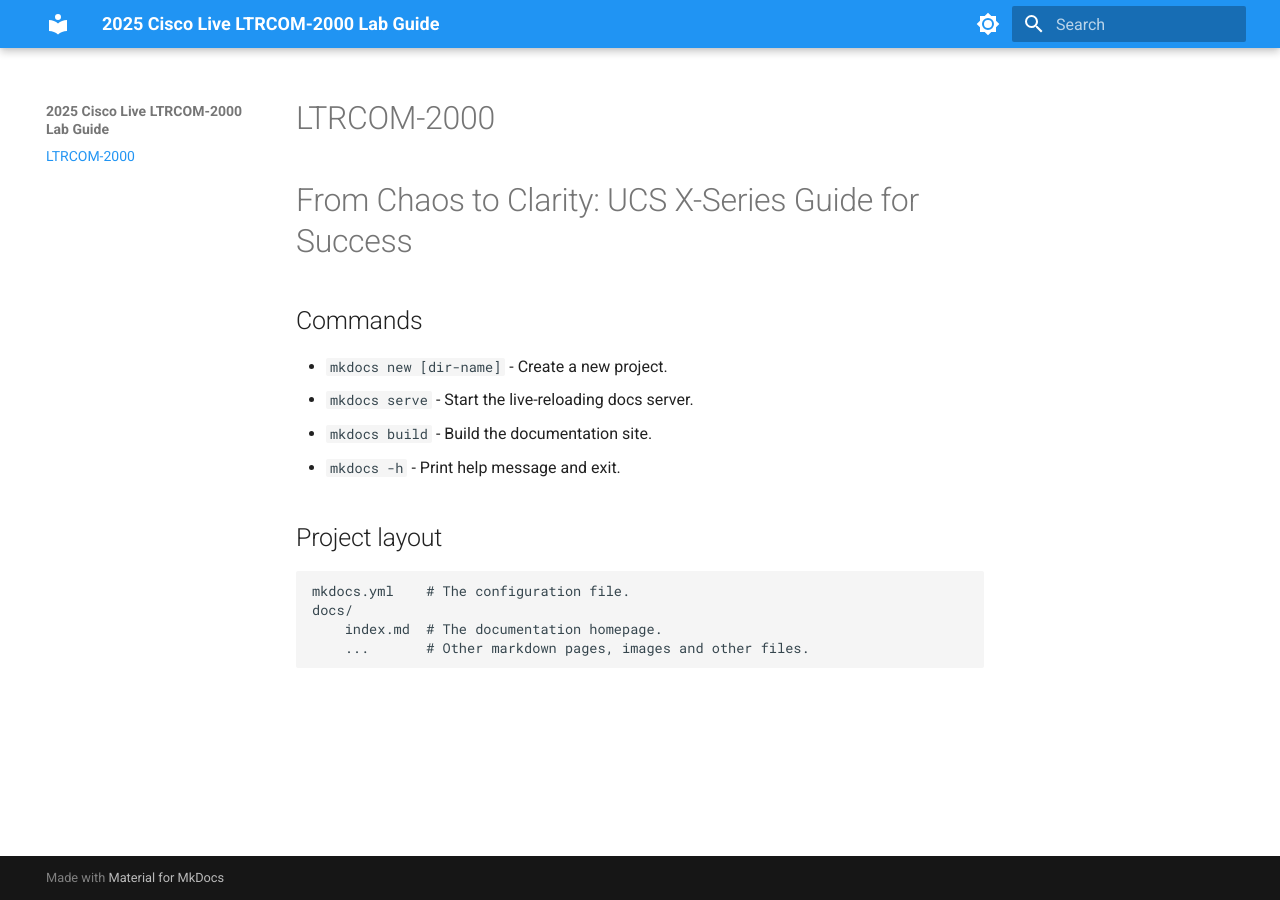
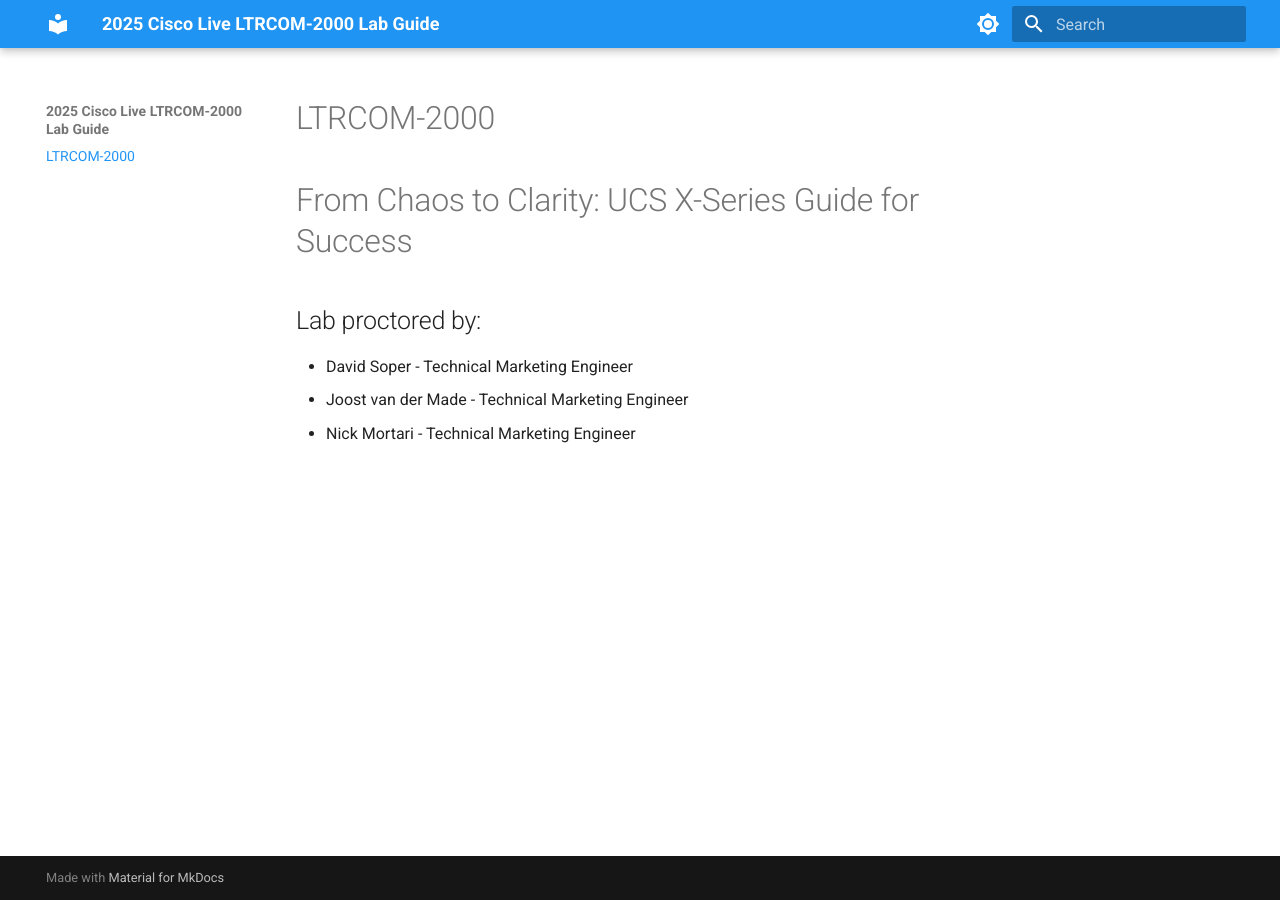
Before and after one commit to nmortari/LTRCOM-2000, an MkDocs documentation site: the page built from docs/index.md, in a window 1280 px wide. Built offline with MkDocs 1.6.1 and Material for MkDocs 9.7.7, drawn with Linux system fonts in a browser that asks for light colours.

Commit message:
Added content

```diff
--- a/docs/index.md
+++ b/docs/index.md
@@ -1,16 +1,8 @@
 # LTRCOM-2000
 # From Chaos to Clarity: UCS X-Series Guide for Success
 
-## Commands
+## Lab proctored by:
 
-* `mkdocs new [dir-name]` - Create a new project.
-* `mkdocs serve` - Start the live-reloading docs server.
-* `mkdocs build` - Build the documentation site.
-* `mkdocs -h` - Print help message and exit.
-
-## Project layout
-
-    mkdocs.yml    # The configuration file.
-    docs/
-        index.md  # The documentation homepage.
-        ...       # Other markdown pages, images and other files.
+* David Soper - Technical Marketing Engineer
+* Joost van der Made - Technical Marketing Engineer
+* Nick Mortari - Technical Marketing Engineer
```
